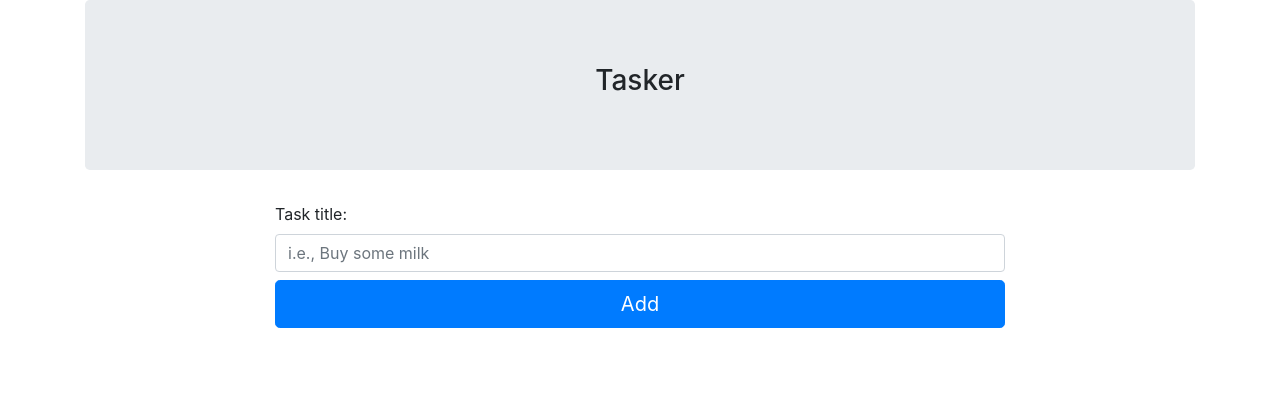
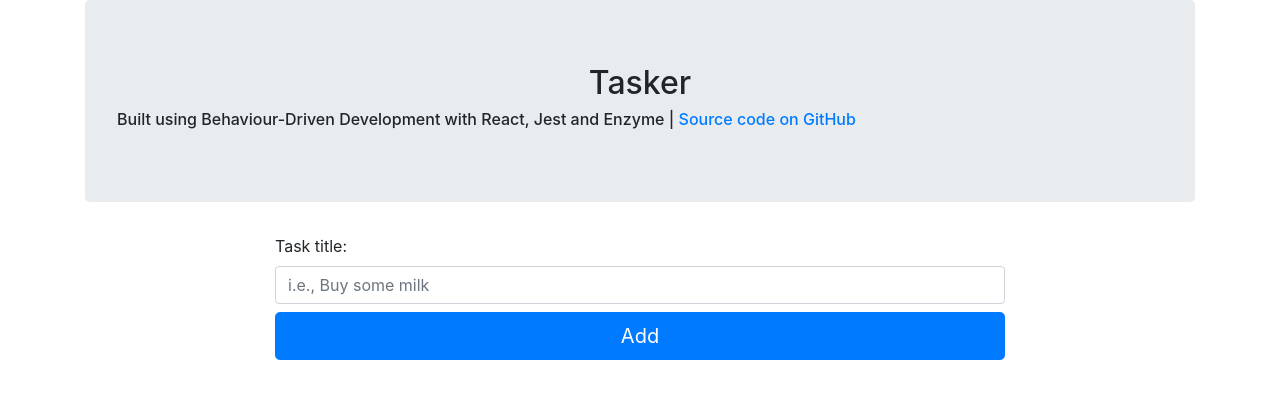
Before and after one commit to acodeguy/tasker, a React (Create React App) app: page / in a window 1280 px wide. Shown: the top 398 px of the page. Built offline with nearby package versions, Linux system fonts and the light colour scheme.

Commit message:
Add small project description and link to GitHub source to header of App

```diff
--- a/src/containers/App.js
+++ b/src/containers/App.js
@@ -9,7 +9,8 @@ class App extends Component {
                 <Row>
                     <Col>
                         <Jumbotron>
-                            <h3 className='text-center'>Tasker</h3>
+                            <h2 className='text-center'>Tasker</h2>
+                            <h6>Built using Behaviour-Driven Development with React, Jest and Enzyme | <a href='https://github.com/acodeguy/tasker'>Source code on GitHub</a></h6>
                         </Jumbotron>
                     </Col>
                 </Row>
@@ -20,6 +21,11 @@ class App extends Component {
                     </Col>
                     <Col md='2'></Col>
                 </Row>
+                <Row>
+                    <Col>
+
+                    </Col>
+                </Row>
             </Container>
         )
     }
```
